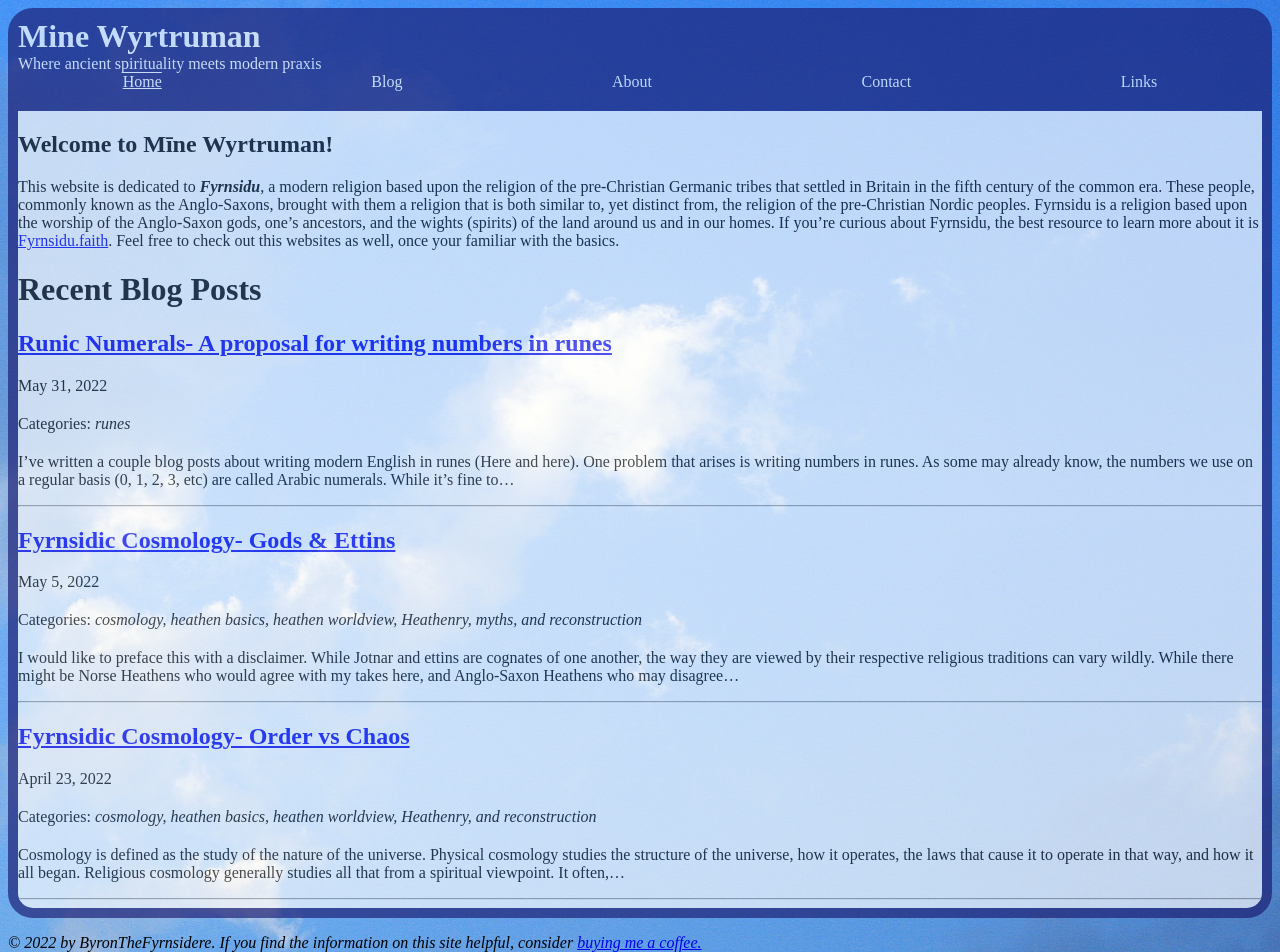
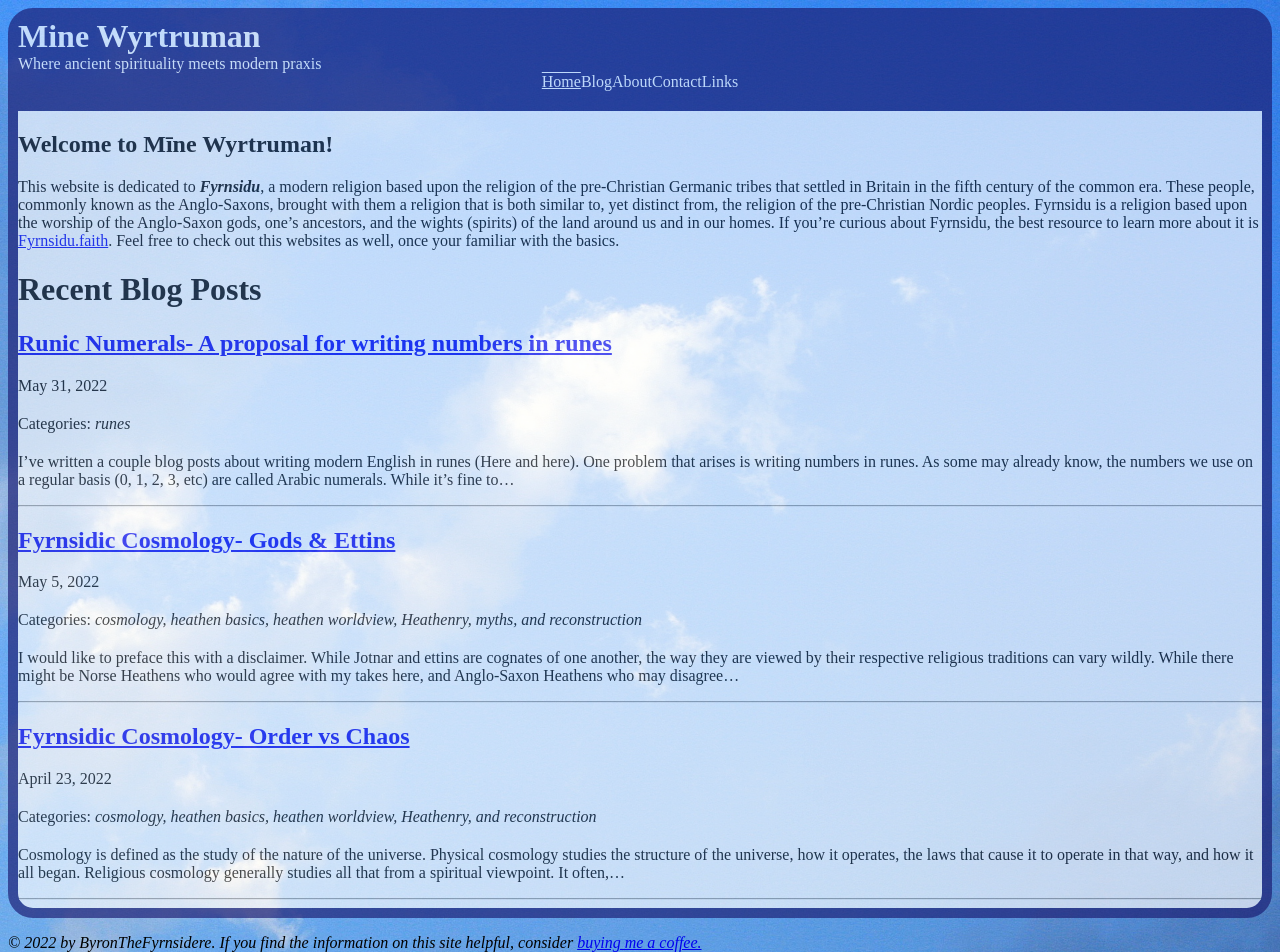
Before and after one commit to byronpendason/byronpendason.github.io, a Jekyll site: the page built from index.md, in a window 1280 px wide. Built offline with Jekyll 4.4.1, drawn with Linux system fonts in a browser that asks for light colours; our own code applies the rules of GitHub Pages for plain Markdown files; comment, search, counter and statistics services are not loaded.

Commit message:
Update style.css

```diff
--- a/css/style.css
+++ b/css/style.css
@@ -30,8 +30,17 @@ body {
   opacity: 66%;
 }
 #header * {
+  margin: 0px;
+  padding: 0px;
+}
+nav {
+  margin-top: 20px;
+  margin-bottom: 0px;
+  padding: 0px;
+}
+nav * {
+  margin-bottom: 0px;
   margin-top: 0px;
-  margin-bottom: 0px;
   padding: 0px;
 }
 nav ul {
@@ -39,9 +48,6 @@ nav ul {
   justify-content: center;
   align-items: center;
   list-style: none;
-  margin-top: 10px;
-  margin-bottom: 0px;
-  padding: 0px;
 }
 nav ul li {
   margin-left: auto;
```
